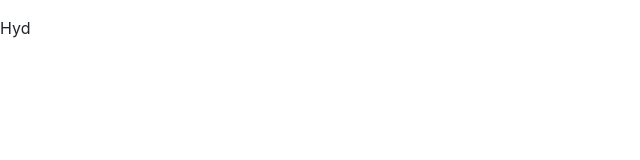
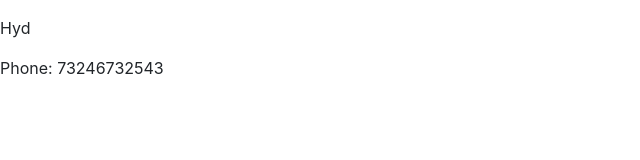
Before and after one commit to vamshisagar/Delete, a plain HTML site: page about.html in a window 1280 px wide. Shown: the whole page, without its empty margins (0-640 px from the left). Drawn offline with nearby package versions, Linux system fonts and the light colour scheme.

Commit message:
2nd commit in feature1

```diff
--- a/about.html
+++ b/about.html
@@ -12,6 +12,7 @@
   <body>
 
     <p><Address>Hyd</Address></p>
+    <p>Phone: 73246732543</p>
 
     <!-- Optional JavaScript -->
     <!-- jQuery first, then Popper.js, then Bootstrap JS -->
```
